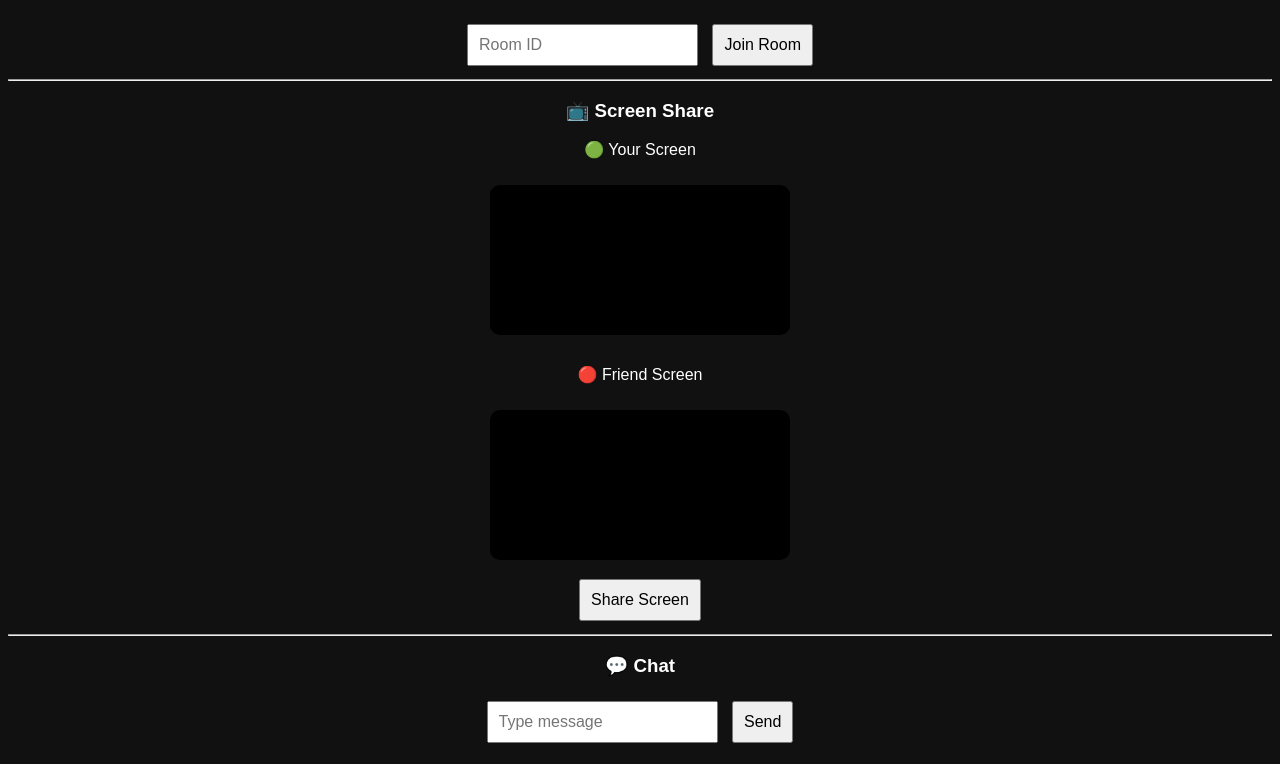
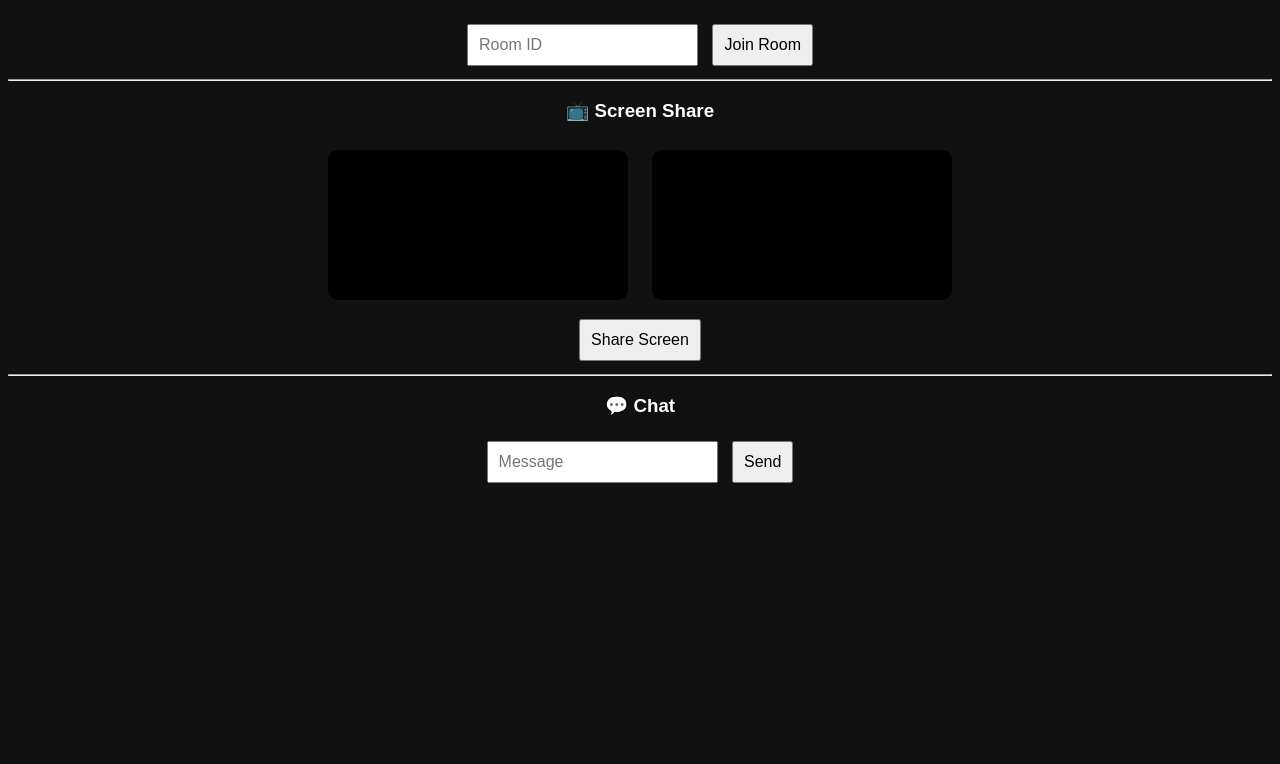
Before and after one commit to ynchelonori-ui/ghassanparty, a website: page public/index.html in a window 1280 px wide. Shown: the part 62-826 px from the top of the page. After the commit the page ends 800 px from the top, so only its background shows below. Drawn offline with nearby package versions, Linux system fonts and the light colour scheme.

Commit message:
Update index.html

```diff
--- a/public/index.html
+++ b/public/index.html
@@ -24,17 +24,13 @@
       border-radius: 10px;
       background: black;
     }
-
-    button {
-      cursor: pointer;
-    }
   </style>
 </head>
 <body>
 
 <h1>🎬 Watch Party</h1>
 
-<!-- دخول الغرفة -->
+<!-- دخول غرفة -->
 <input id="roomInput" placeholder="Room ID">
 <button onclick="joinRoom()">Join Room</button>
 
@@ -43,26 +39,23 @@
 <!-- مشاركة الشاشة -->
 <h3>📺 Screen Share</h3>
 
-<p>🟢 Your Screen</p>
 <video id="localVideo" autoplay muted playsinline></video>
-
-<p>🔴 Friend Screen</p>
 <video id="remoteVideo" autoplay playsinline muted></video>
 
 <br>
-<button id="screenBtn">Share Screen</button>
+<button onclick="startScreen()">Share Screen</button>
 
 <hr>
 
 <!-- الشات -->
 <h3>💬 Chat</h3>
 
-<input id="msgInput" placeholder="Type message">
-<button id="sendBtn">Send</button>
+<input id="msgInput" placeholder="Message">
+<button onclick="sendMessage()">Send</button>
 
 <ul id="chatBox"></ul>
 
-<!-- مهم جدًا -->
+<!-- سكربت -->
 <script src="/socket.io/socket.io.js"></script>
 <script src="script.js"></script>
 
```
